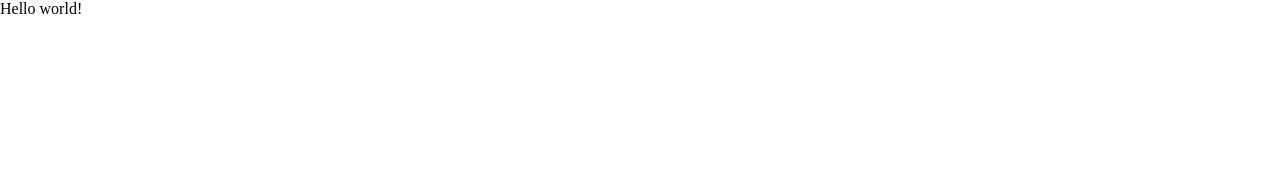
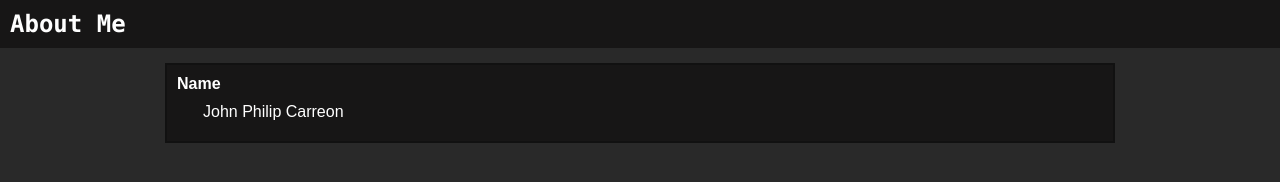
Before and after one commit to jpcarreon/jpcarreon.github.io, a plain HTML site: page index.html in a window 1280 px wide. Drawn offline with Linux system fonts and the light colour scheme.

Commit message:
Basic Template done

```diff
--- a/index.html
+++ b/index.html
@@ -8,8 +8,18 @@
 	</head>
 
 	<body>
+		<div id="wrapper">
+			<div id="header">
+				<h1 class="title"> About Me </h1>
+			</div>
 
-		<p> Hello world! </p>
+			<div id="content">
+				<div class="box">
+					<h3> Name </h3>
+					<p class="indent"> John Philip Carreon </p>
+				</div>
+			</div>
+		</div>
 
 	</body>
 
--- a/style.css
+++ b/style.css
@@ -1,10 +1,56 @@
-div {
-	display: block;
-}
-
 * {
 	margin:0;
 	padding:0;
 	font-size:100%;
-	font-family:inherit;
+	font-family: Arial, Helvetica, sans-serif;
+	color:white;
 }
+
+#header {
+	width:100%;
+	padding:0;
+	margin:0;
+	background:#171616;
+	position:relative;
+}
+
+#content {
+	width:950px;
+	min-width:950px;
+	max-width:950px;
+	padding:25px 0 0;
+	border:none;
+	margin:-10px auto 0;
+	background:#292929;
+}
+
+body {
+	background: #292929;
+}
+
+div {
+	display:block;
+}
+
+div.box {
+	padding:10px;
+	background:#171616;
+	border:2px solid #111111;
+}
+
+p {
+	display:block;
+	padding:10px;
+}
+
+p.indent {
+	margin-inline-start:1em;
+
+}
+
+h1.title {
+	font-family: "Lucida Console", "Courier New", monospace;
+	font-size:x-large;
+
+	padding:10px;
+}
```
Also changed, not shown: 2 other files.
